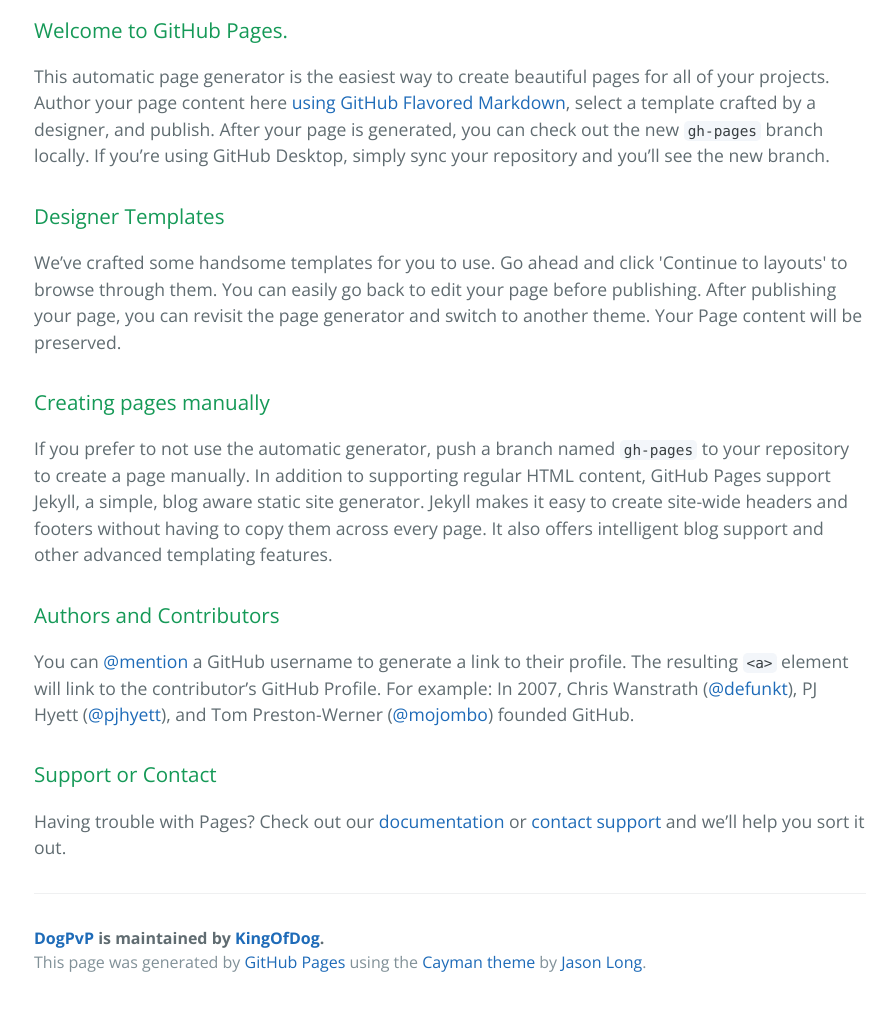
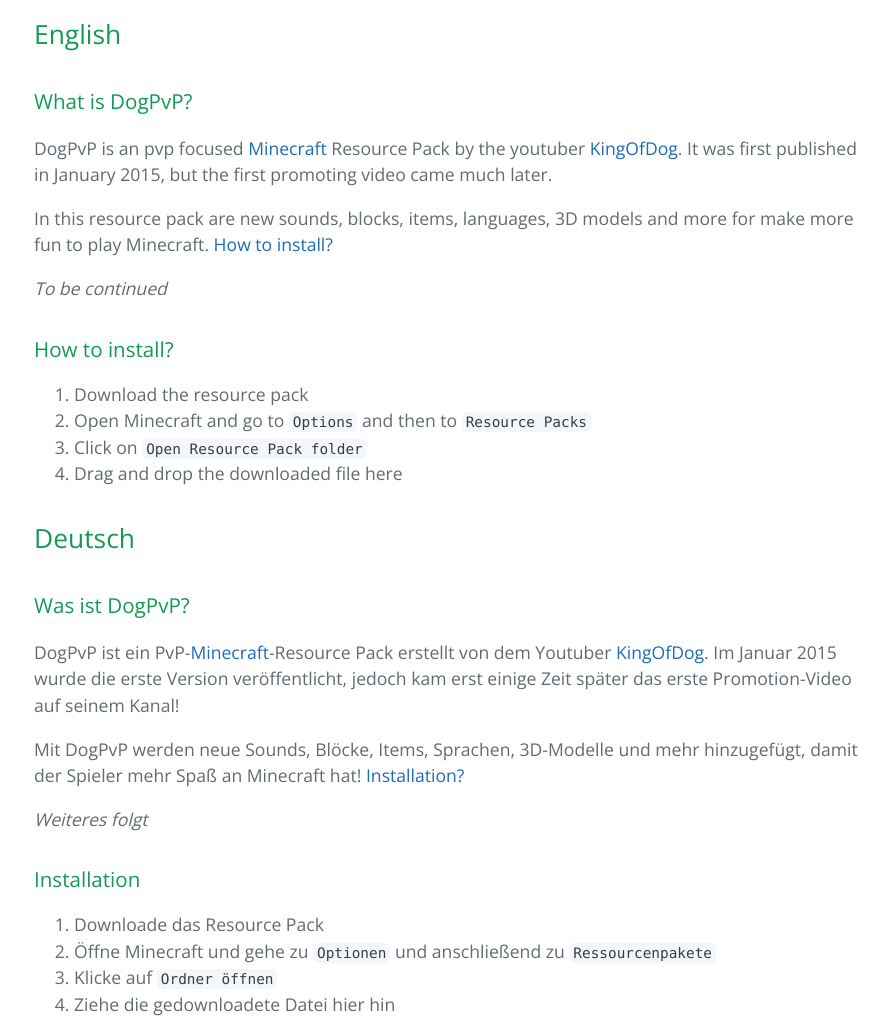
Before and after one commit to KingOfDog/DogPvP, a plain HTML site: page index.html in a window 1280 px wide. Shown: the part 400-1420 px from the top of the page, without its empty margins (190-1085 px from the left). Drawn offline with nearby package versions, Linux system fonts and the light colour scheme.

```diff
--- a/index.html
+++ b/index.html
@@ -19,30 +19,53 @@
     </section>
 
     <section class="main-content">
-      <h3>
-<a id="welcome-to-github-pages" class="anchor" href="#welcome-to-github-pages" aria-hidden="true"><span aria-hidden="true" class="octicon octicon-link"></span></a>Welcome to GitHub Pages.</h3>
-
-<p>This automatic page generator is the easiest way to create beautiful pages for all of your projects. Author your page content here <a href="https://guides.github.com/features/mastering-markdown/">using GitHub Flavored Markdown</a>, select a template crafted by a designer, and publish. After your page is generated, you can check out the new <code>gh-pages</code> branch locally. If you’re using GitHub Desktop, simply sync your repository and you’ll see the new branch.</p>
+      <h2>
+<a id="english" class="anchor" href="#english" aria-hidden="true"><span aria-hidden="true" class="octicon octicon-link"></span></a>English</h2>
 
 <h3>
-<a id="designer-templates" class="anchor" href="#designer-templates" aria-hidden="true"><span aria-hidden="true" class="octicon octicon-link"></span></a>Designer Templates</h3>
+<a id="what-is-dogpvp" class="anchor" href="#what-is-dogpvp" aria-hidden="true"><span aria-hidden="true" class="octicon octicon-link"></span></a>What is DogPvP?</h3>
 
-<p>We’ve crafted some handsome templates for you to use. Go ahead and click 'Continue to layouts' to browse through them. You can easily go back to edit your page before publishing. After publishing your page, you can revisit the page generator and switch to another theme. Your Page content will be preserved.</p>
+<p>DogPvP is an pvp focused <a href="http://minecraft.net">Minecraft</a> Resource Pack by the youtuber <a href="http://youtube.com/KingOfDog">KingOfDog</a>. It was first published in January 2015, but the first promoting video came much later.</p>
+
+<p>In this resource pack are new sounds, blocks, items, languages, 3D models and more for make more fun to play Minecraft. <a href="#how-to-install">How to install?</a></p>
+
+<p><em>To be continued</em></p>
 
 <h3>
-<a id="creating-pages-manually" class="anchor" href="#creating-pages-manually" aria-hidden="true"><span aria-hidden="true" class="octicon octicon-link"></span></a>Creating pages manually</h3>
+<a id="how-to-install" class="anchor" href="#how-to-install" aria-hidden="true"><span aria-hidden="true" class="octicon octicon-link"></span></a>How to install?</h3>
 
-<p>If you prefer to not use the automatic generator, push a branch named <code>gh-pages</code> to your repository to create a page manually. In addition to supporting regular HTML content, GitHub Pages support Jekyll, a simple, blog aware static site generator. Jekyll makes it easy to create site-wide headers and footers without having to copy them across every page. It also offers intelligent blog support and other advanced templating features.</p>
+<ol>
+<li>Download the resource pack</li>
+<li>Open Minecraft and go to <code>Options</code> and then to <code>Resource Packs</code>
+</li>
+<li>Click on <code>Open Resource Pack folder</code>
+</li>
+<li>Drag and drop the downloaded file here</li>
+</ol>
+
+<h2>
+<a id="deutsch" class="anchor" href="#deutsch" aria-hidden="true"><span aria-hidden="true" class="octicon octicon-link"></span></a>Deutsch</h2>
 
 <h3>
-<a id="authors-and-contributors" class="anchor" href="#authors-and-contributors" aria-hidden="true"><span aria-hidden="true" class="octicon octicon-link"></span></a>Authors and Contributors</h3>
+<a id="was-ist-dogpvp" class="anchor" href="#was-ist-dogpvp" aria-hidden="true"><span aria-hidden="true" class="octicon octicon-link"></span></a>Was ist DogPvP?</h3>
 
-<p>You can <a href="https://help.github.com/articles/basic-writing-and-formatting-syntax/#mentioning-users-and-teams" class="user-mention">@mention</a> a GitHub username to generate a link to their profile. The resulting <code>&lt;a&gt;</code> element will link to the contributor’s GitHub Profile. For example: In 2007, Chris Wanstrath (<a href="https://github.com/defunkt" class="user-mention">@defunkt</a>), PJ Hyett (<a href="https://github.com/pjhyett" class="user-mention">@pjhyett</a>), and Tom Preston-Werner (<a href="https://github.com/mojombo" class="user-mention">@mojombo</a>) founded GitHub.</p>
+<p>DogPvP ist ein PvP-<a href="http://minecraft.net">Minecraft</a>-Resource Pack erstellt von dem Youtuber <a href="http://youtube.com/KingOfDog">KingOfDog</a>. Im Januar 2015 wurde die erste Version veröffentlicht, jedoch kam erst einige Zeit später das erste Promotion-Video auf seinem Kanal!</p>
+
+<p>Mit DogPvP werden neue Sounds, Blöcke, Items, Sprachen, 3D-Modelle und mehr hinzugefügt, damit der Spieler mehr Spaß an Minecraft hat! <a href="#installation">Installation?</a></p>
+
+<p><em>Weiteres folgt</em></p>
 
 <h3>
-<a id="support-or-contact" class="anchor" href="#support-or-contact" aria-hidden="true"><span aria-hidden="true" class="octicon octicon-link"></span></a>Support or Contact</h3>
+<a id="installation" class="anchor" href="#installation" aria-hidden="true"><span aria-hidden="true" class="octicon octicon-link"></span></a>Installation</h3>
 
-<p>Having trouble with Pages? Check out our <a href="https://help.github.com/pages">documentation</a> or <a href="https://github.com/contact">contact support</a> and we’ll help you sort it out.</p>
+<ol>
+<li>Downloade das Resource Pack</li>
+<li>Öffne Minecraft und gehe zu <code>Optionen</code> und anschließend zu <code>Ressourcenpakete</code>
+</li>
+<li>Klicke auf <code>Ordner öffnen</code>
+</li>
+<li>Ziehe die gedownloadete Datei hier hin</li>
+</ol>
 
       <footer class="site-footer">
         <span class="site-footer-owner"><a href="https://github.com/KingOfDog/DogPvP">DogPvP</a> is maintained by <a href="https://github.com/KingOfDog">KingOfDog</a>.</span>
```
Also changed, not shown: params.json (+1 -1 lines).
